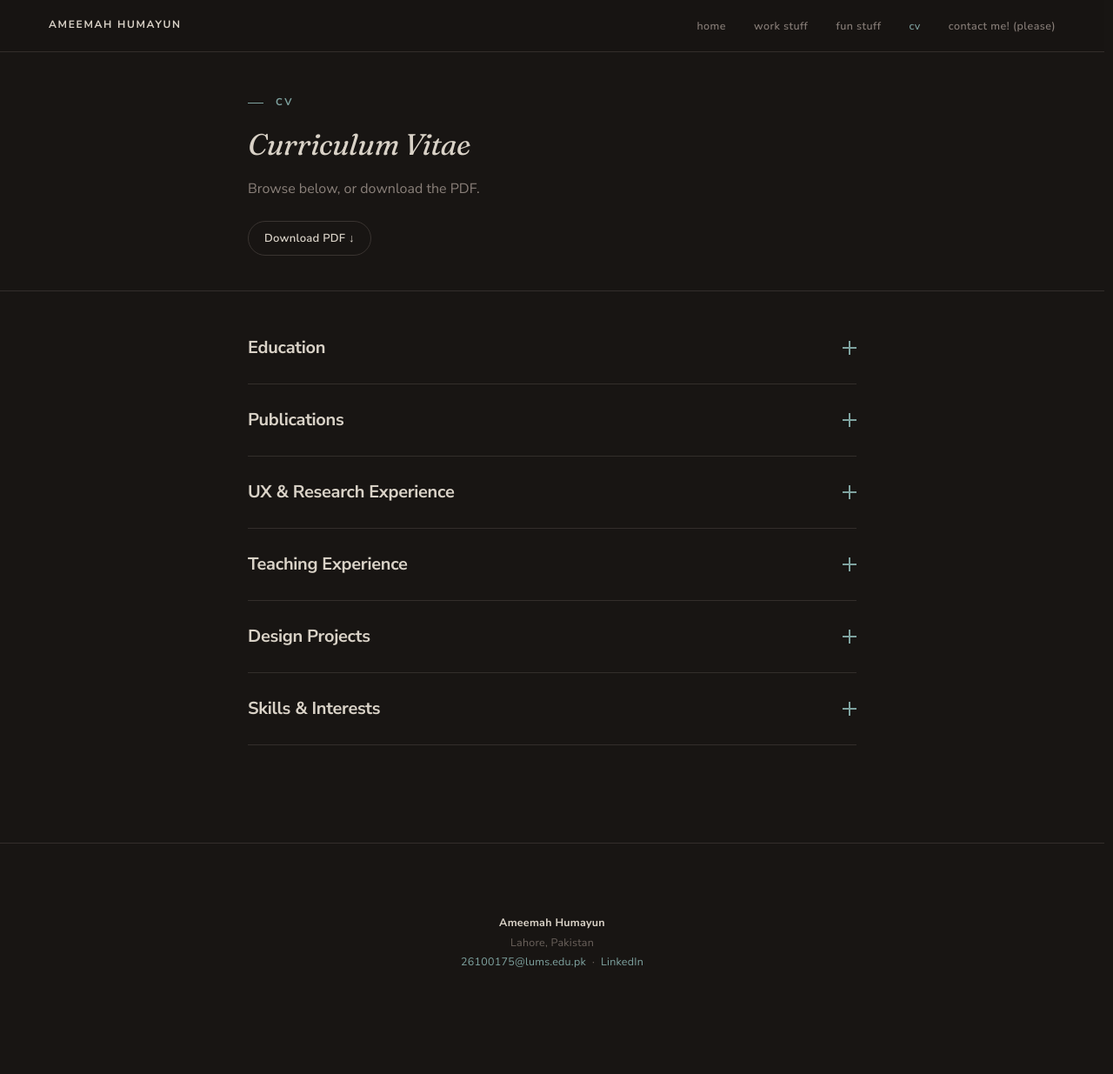
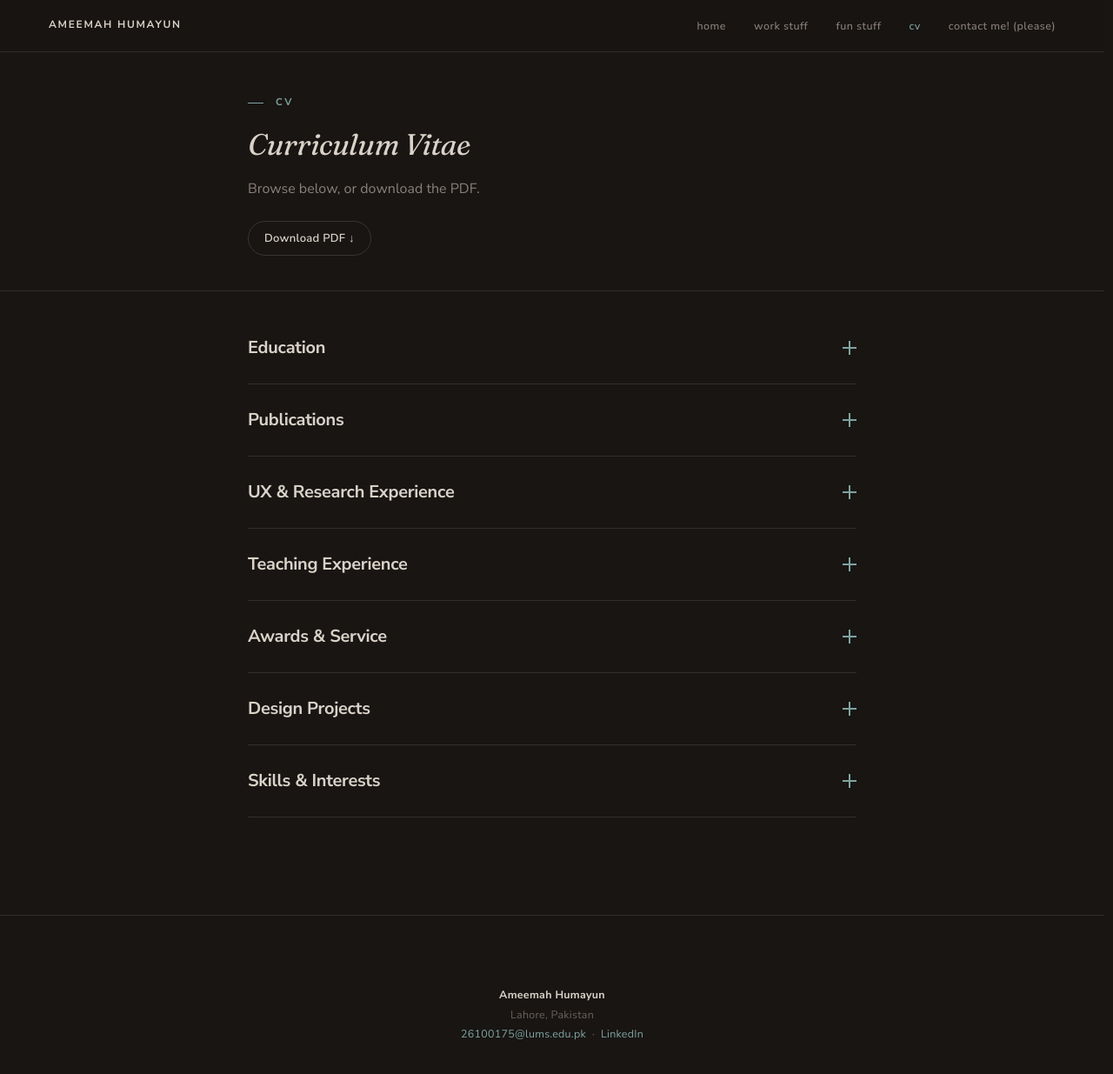
Before and after one commit to ameemahumayun/ameemahumayun.github.io, a Jekyll site: the page built from cv/index.html, in a window 1280 px wide and 1249 px high. Shown: the top 1235 px of the window at 87% size. Built offline with Jekyll 4.4.1, drawn with Linux system fonts in a browser that asks for light colours.

Commit message:
Update index.html

```diff
--- a/cv/index.html
+++ b/cv/index.html
@@ -69,7 +69,7 @@
 
           <!-- LAB 1: Interactive Media Lab (two projects nested inside) -->
           <div class="cv-group">
-            <div class="cv-entry__role">Research Lead — Interactive Media Lab, LUMS</div>
+            <div class="cv-entry__role">Research Lead — <span class="accent">Interactive Media Lab, <span class="accent">LUMS</span></div>
             <div class="cv-entry__meta">May 2025 – Present · Advisor: Dr. Maryam Mustafa · Lahore, Pakistan</div>
 
             <div class="subaccordion">
@@ -109,7 +109,7 @@
 
           <!-- LAB 2: Safe Interactions Lab -->
           <div class="cv-group">
-            <div class="cv-entry__role">Research Assistant — Safe Interactions Lab, University of Waterloo</div>
+            <div class="cv-entry__role">Research Assistant — Safe Interactions Lab, <span class="accent">University of Waterloo</span></div>
             <div class="cv-entry__meta">November 2025 – Present · Advisors: Dr. Leah Zhang-Kennedy, Dr. Urs Hengartner · Remote</div>
 
             <div class="subaccordion">
@@ -147,6 +147,24 @@
             <ul class="cv-list">
               <li>Facilitated discussions, graded assignments, and mentored student projects on human-centered AI prototypes.</li>
             </ul>
+          </div>
+        </div>
+      </details>
+
+      <!-- AWARDS & SERVICE -->
+      <details class="accordion__item">
+        <summary class="accordion__head">
+          <span class="accordion__title">Awards &amp; Service</span>
+          <span class="accordion__icon"></span>
+        </summary>
+        <div class="accordion__body">
+          <div class="cv-entry">
+            <div class="cv-entry__role">Gary Marsden Travel Award</div>
+            <div class="cv-entry__meta">2026 · To attend CHI 2026, Barcelona</div>
+          </div>
+          <div class="cv-entry">
+            <div class="cv-entry__role">Student Volunteer — CHI 2026</div>
+            <div class="cv-entry__meta">2026 · Barcelona, Spain</div>
           </div>
         </div>
       </details>
```
